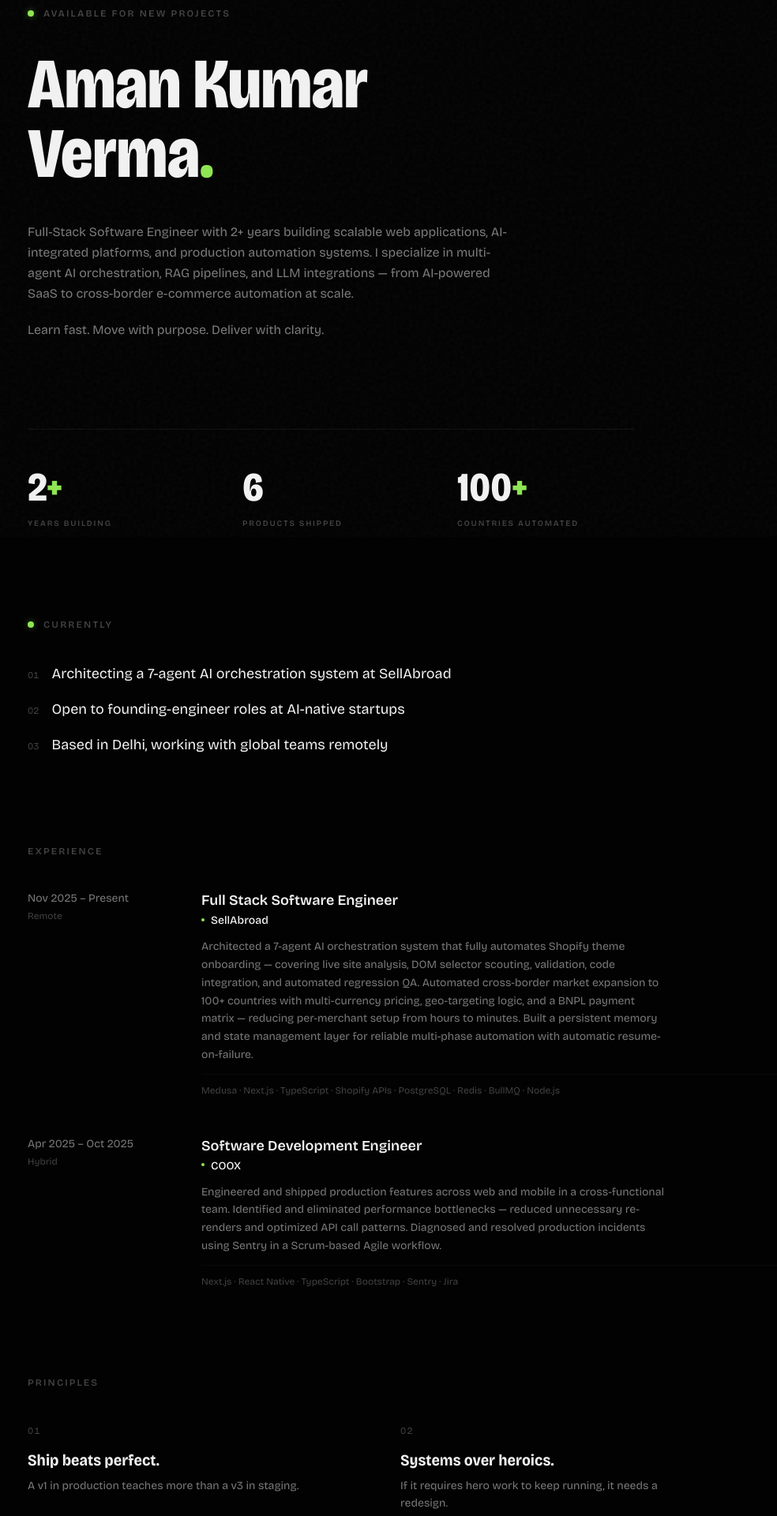
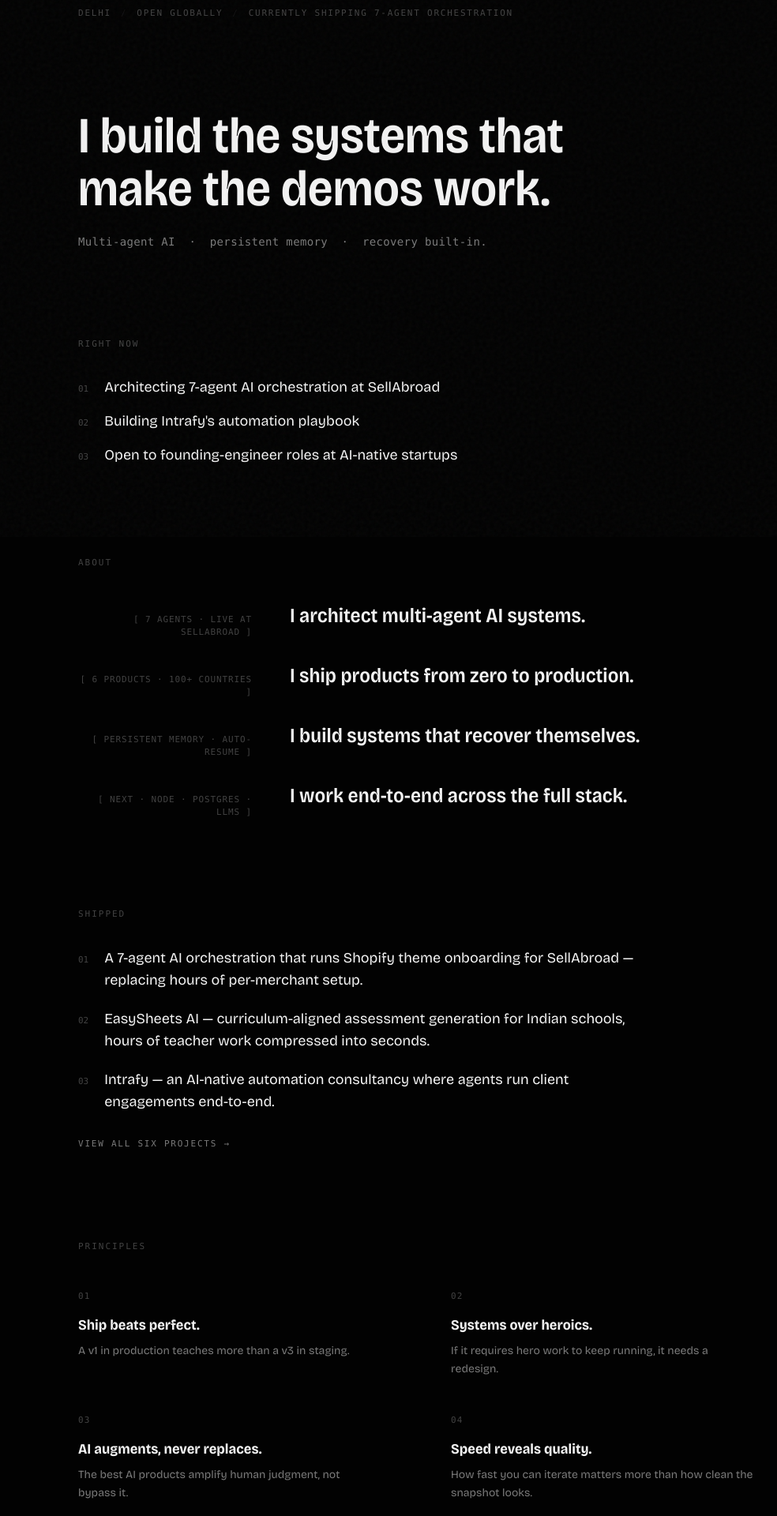
Before and after one commit to AmanKumarVerma11/AmanKumarVerma11.github.io, a React (Vite) app: page /about in a window 1280 px wide. Shown: the part 120-2040 px from the top of the page at 79% size, without its empty margins (69-1053 px from the left). Built offline with nearby package versions, Linux system fonts and the light colour scheme.

Commit message:
refactor: streamline Footer and Header components; enhance About page structure and content; update Home page animations and cursor effects; adjust Tailwind CSS color settings

```diff
--- a/src/index.css
+++ b/src/index.css
@@ -7,6 +7,8 @@
     color-scheme: dark;
     --mx: 50%;
     --my: 50%;
+    --name-wght: 720;
+    --name-wdth: 86;
   }
 
   html {
@@ -38,7 +40,7 @@
   }
 
   ::selection {
-    background-color: oklch(0.84 0.20 135 / 0.85);
+    background-color: oklch(0.74 0.09 215 / 0.85);
     color: oklch(0.09 0 0);
   }
 }
@@ -74,36 +76,13 @@
   animation: page-in 0.5s cubic-bezier(0.16, 1, 0.3, 1) backwards;
 }
 
-/* ── Status indicator: pulsing live dot ───────────────────── */
+/* ── Live-instrumented hero name ──────────────────────────── */
 
-@keyframes status-pulse {
-  0%   { transform: scale(1);   opacity: 0.7; }
-  70%  { transform: scale(2.6); opacity: 0;   }
-  100% { transform: scale(2.6); opacity: 0;   }
+.hero-name {
+  font-variation-settings: 'wdth' var(--name-wdth), 'wght' var(--name-wght);
 }
 
-.status-dot {
-  position: relative;
-  display: inline-block;
-  width: 8px;
-  height: 8px;
-  border-radius: 9999px;
-  background-color: oklch(0.84 0.20 135);
-  box-shadow: 0 0 8px oklch(0.84 0.20 135 / 0.45);
-  flex-shrink: 0;
-}
-
-.status-dot::after {
-  content: '';
-  position: absolute;
-  inset: 0;
-  border-radius: 9999px;
-  background-color: oklch(0.84 0.20 135);
-  animation: status-pulse 2.4s cubic-bezier(0.16, 1, 0.3, 1) infinite;
-  z-index: -1;
-}
-
-/* ── Cursor-tracked spotlight (used on Home hero) ─────────── */
+/* ── Cursor-tracked spotlight (Home hero) ─────────────────── */
 
 .spotlight {
   position: relative;
@@ -116,7 +95,7 @@
   inset: 0;
   background: radial-gradient(
     600px circle at var(--mx) var(--my),
-    oklch(0.84 0.20 135 / 0.06),
+    oklch(0.74 0.09 215 / 0.05),
     transparent 40%
   );
   pointer-events: none;
@@ -176,6 +155,48 @@
   font-variation-settings: 'wdth' 100, 'wght' 800;
 }
 
+/* ── Mono utility (system mono — no extra font load) ──────── */
+
+.font-mono-sys {
+  font-family: ui-monospace, SFMono-Regular, "SF Mono", Menlo, Monaco, Consolas, monospace;
+}
+
+/* ── Annotated bio (left-margin gloss) ────────────────────── */
+
+.bio-row {
+  display: grid;
+  grid-template-columns: 1fr;
+  gap: 0.5rem;
+  align-items: baseline;
+}
+
+@media (min-width: 1024px) {
+  .bio-row {
+    grid-template-columns: 220px 1fr;
+    gap: 3rem;
+  }
+}
+
+.bio-annotation {
+  font-family: ui-monospace, SFMono-Regular, "SF Mono", Menlo, Monaco, Consolas, monospace;
+  font-size: 11px;
+  letter-spacing: 0.08em;
+  text-transform: uppercase;
+  color: oklch(0.38 0 0);
+  transition: color 0.4s cubic-bezier(0.16, 1, 0.3, 1);
+}
+
+@media (min-width: 1024px) {
+  .bio-annotation {
+    text-align: right;
+    padding-top: 0.6rem;
+  }
+}
+
+.bio-row:hover .bio-annotation {
+  color: oklch(0.96 0 0);
+}
+
 /* ── Scroll reveal ────────────────────────────────────────── */
 
 .reveal-item {
@@ -217,11 +238,10 @@
   .animate-fade-up,
   .animate-page-in { animation: none; }
 
-  .status-dot::after { animation: none; }
-
   .btn-fill::before,
   .magnetic,
-  .project-title-text { transition: none; }
+  .project-title-text,
+  .bio-annotation { transition: none; }
 
   .reveal-item {
     opacity: 1;
@@ -230,4 +250,8 @@
   }
 
   .spotlight::before { display: none; }
+
+  .hero-name {
+    font-variation-settings: 'wdth' 84, 'wght' 800 !important;
+  }
 }
--- a/src/pages/About.jsx
+++ b/src/pages/About.jsx
@@ -1,113 +1,69 @@
 import useReveal from '../hooks/useReveal';
 
-const stats = [
-  { value: '2', suffix: '+',  label: 'Years building'      },
-  { value: '6',  suffix: '',  label: 'Products shipped'    },
-  { value: '100', suffix: '+', label: 'Countries automated' },
+const stamp = ['Delhi', 'Open globally', 'Currently shipping 7-agent orchestration'];
+
+const rightNow = [
+  'Architecting 7-agent AI orchestration at SellAbroad',
+  "Building Intrafy's automation playbook",
+  'Open to founding-engineer roles at AI-native startups',
 ];
 
-const currently = [
-  'Architecting a 7-agent AI orchestration system at SellAbroad',
-  'Open to founding-engineer roles at AI-native startups',
-  'Based in Delhi, working with global teams remotely',
-];
-
-const experience = [
+const bio = [
   {
-    title: 'Full Stack Software Engineer',
-    company: 'SellAbroad',
-    period: 'Nov 2025 – Present',
-    location: 'Remote',
-    description:
-      'Architected a 7-agent AI orchestration system that fully automates Shopify theme onboarding — covering live site analysis, DOM selector scouting, validation, code integration, and automated regression QA. Automated cross-border market expansion to 100+ countries with multi-currency pricing, geo-targeting logic, and a BNPL payment matrix — reducing per-merchant setup from hours to minutes. Built a persistent memory and state management layer for reliable multi-phase automation with automatic resume-on-failure.',
-    tech: 'Medusa · Next.js · TypeScript · Shopify APIs · PostgreSQL · Redis · BullMQ · Node.js',
+    annotation: '7 agents · live at SellAbroad',
+    claim: 'I architect multi-agent AI systems.',
   },
   {
-    title: 'Software Development Engineer',
-    company: 'COOX',
-    period: 'Apr 2025 – Oct 2025',
-    location: 'Hybrid',
-    description:
-      'Engineered and shipped production features across web and mobile in a cross-functional team. Identified and eliminated performance bottlenecks — reduced unnecessary re-renders and optimized API call patterns. Diagnosed and resolved production incidents using Sentry in a Scrum-based Agile workflow.',
-    tech: 'Next.js · React Native · TypeScript · Bootstrap · Sentry · Jira',
+    annotation: '6 products · 100+ countries',
+    claim: 'I ship products from zero to production.',
+  },
+  {
+    annotation: 'Persistent memory · auto-resume',
+    claim: 'I build systems that recover themselves.',
+  },
+  {
+    annotation: 'Next · Node · Postgres · LLMs',
+    claim: 'I work end-to-end across the full stack.',
   },
 ];
 
-const principles = [
-  {
-    num: '01',
-    title: 'Ship beats perfect.',
-    desc: 'A v1 in production teaches more than a v3 in staging.',
-  },
-  {
-    num: '02',
-    title: 'Systems over heroics.',
-    desc: 'If it requires hero work to keep running, it needs a redesign.',
-  },
-  {
-    num: '03',
-    title: 'AI augments, never replaces.',
-    desc: 'The best AI products amplify human judgment, not bypass it.',
-  },
-  {
-    num: '04',
-    title: 'Speed reveals quality.',
-    desc: 'How fast you can iterate matters more than how clean the snapshot looks.',
-  },
+const shipped = [
+  'A 7-agent AI orchestration that runs Shopify theme onboarding for SellAbroad — replacing hours of per-merchant setup.',
+  'EasySheets AI — curriculum-aligned assessment generation for Indian schools, hours of teacher work compressed into seconds.',
+  'Intrafy — an AI-native automation consultancy where agents run client engagements end-to-end.',
 ];
 
-const skills = [
-  { category: 'Frontend',        items: ['React.js', 'Next.js', 'React Native', 'TypeScript', 'Tailwind CSS'] },
-  { category: 'Backend',         items: ['Node.js', 'Express.js', 'Medusa', 'BullMQ', 'Prisma ORM', 'REST APIs'] },
-  { category: 'AI & Automation', items: ['Multi-Agent Orchestration', 'LLM Integration', 'RAG Systems', 'Vector Embeddings', 'Prompt Engineering'] },
-  { category: 'Databases',       items: ['PostgreSQL', 'MongoDB (Vector Search)', 'Redis'] },
-  { category: 'Tools',           items: ['Docker', 'Git', 'Sentry', 'Linear', 'Figma', 'Shopify Liquid'] },
-  { category: 'Languages',       items: ['JavaScript', 'TypeScript', 'SQL', 'Python'] },
+const principles = [
+  { num: '01', title: 'Ship beats perfect.',         desc: 'A v1 in production teaches more than a v3 in staging.' },
+  { num: '02', title: 'Systems over heroics.',       desc: 'If it requires hero work to keep running, it needs a redesign.' },
+  { num: '03', title: 'AI augments, never replaces.',desc: 'The best AI products amplify human judgment, not bypass it.' },
+  { num: '04', title: 'Speed reveals quality.',      desc: 'How fast you can iterate matters more than how clean the snapshot looks.' },
 ];
 
-function StatBlock({ value, suffix, label }) {
-  return (
-    <div>
-      <div
-        className="text-[clamp(2.4rem,4vw,3.4rem)] leading-none text-ink"
-        style={{ fontVariationSettings: "'wdth' 84, 'wght' 800" }}
-      >
-        {value}<span className="text-signal">{suffix}</span>
-      </div>
-      <div className="text-haze text-[10px] uppercase tracking-[0.18em] mt-3 font-semibold">
-        {label}
-      </div>
-    </div>
-  );
-}
+const plain = [
+  { label: 'Location',  value: 'Delhi, India · Open globally' },
+  { label: 'Education', value: 'B.Tech IT, IPEC AKTU · 2024' },
+  { label: 'Stack',     value: 'React · Next.js · TypeScript · Node · Postgres · Redis · Python · LLMs · LangChain' },
+  { label: 'Email',     value: 'akverma11aug2002@gmail.com', href: 'mailto:akverma11aug2002@gmail.com' },
+  { label: 'GitHub',    value: 'github.com/AmanKumarVerma11', href: 'https://github.com/AmanKumarVerma11' },
+  { label: 'LinkedIn',  value: 'linkedin.com/in/aman-kr-verma11', href: 'https://www.linkedin.com/in/aman-kr-verma11/' },
+];
 
-function ExperienceRow({ exp, delay }) {
+function BioRow({ item, delay }) {
   const [ref, visible] = useReveal();
   return (
     <div
       ref={ref}
-      className={`reveal-item grid lg:grid-cols-[180px_1fr] gap-4 lg:gap-10 group${visible ? ' is-visible' : ''}`}
+      className={`bio-row reveal-item${visible ? ' is-visible' : ''}`}
       style={{ transitionDelay: `${delay}ms` }}
     >
-      <div className="space-y-1 pt-0.5">
-        <p className="text-dim text-sm">{exp.period}</p>
-        <p className="text-haze text-xs">{exp.location}</p>
-      </div>
-      <div className="space-y-3 border-t border-wire pt-5 lg:border-0 lg:pt-0">
-        <div>
-          <h3 className="text-ink font-semibold text-lg">{exp.title}</h3>
-          <p className="text-ink text-sm mt-0.5 font-medium">
-            <span className="inline-block w-1 h-1 rounded-full bg-signal mr-2 mb-[3px] align-middle" aria-hidden="true" />
-            {exp.company}
-          </p>
-        </div>
-        <p className="text-dim text-sm leading-relaxed max-w-[65ch]">
-          {exp.description}
-        </p>
-        <p className="text-haze text-xs pt-3 border-t border-wire/50">
-          {exp.tech}
-        </p>
-      </div>
+      <p className="bio-annotation">[ {item.annotation} ]</p>
+      <p
+        className="text-ink text-xl lg:text-[1.6rem] leading-snug"
+        style={{ fontVariationSettings: "'wdth' 90, 'wght' 600" }}
+      >
+        {item.claim}
+      </p>
     </div>
   );
 }
@@ -117,19 +73,19 @@ function PrincipleBlock({ p, delay }) {
   return (
     <div
       ref={ref}
-      className={`reveal-item group${visible ? ' is-visible' : ''}`}
+      className={`reveal-item${visible ? ' is-visible' : ''}`}
       style={{ transitionDelay: `${delay}ms` }}
     >
-      <span className="text-haze text-xs tabular-nums tracking-widest group-hover:text-signal transition-colors duration-300">
+      <span className="font-mono-sys text-haze text-[11px] tracking-[0.1em]">
         {p.num}
       </span>
       <h3
-        className="text-ink text-xl mt-3 mb-2"
-        style={{ fontVariationSettings: "'wdth' 90, 'wght' 700" }}
+        className="text-ink text-lg mt-3 mb-2"
+        style={{ fontVariationSettings: "'wdth' 92, 'wght' 700" }}
       >
         {p.title}
       </h3>
-      <p className="text-dim text-sm leading-relaxed max-w-[40ch]">
+      <p className="text-dim text-sm leading-relaxed max-w-[42ch]">
         {p.desc}
       </p>
     </div>
@@ -138,152 +94,124 @@ function PrincipleBlock({ p, delay }) {
 
 function About() {
   return (
-    <div className="max-w-6xl mx-auto px-6 lg:px-10 py-16 space-y-28">
+    <div className="max-w-5xl mx-auto px-6 lg:px-10 py-16 space-y-28">
 
-      {/* ── Identity ──────────────────────────────────────────── */}
-      <section className="space-y-10 max-w-4xl">
-        <div className="flex items-center gap-3 animate-fade-up" style={{ animationDelay: '0.05s' }}>
-          <span className="status-dot" aria-hidden="true" />
-          <p className="text-haze text-xs font-semibold tracking-[0.18em] uppercase">
-            Available for new projects
-          </p>
-        </div>
-
-        <div className="-mt-2">
-          <div className="overflow-hidden pb-1">
-            <h1
-              className="text-[clamp(3rem,7vw,6rem)] leading-[0.94] text-ink animate-line-reveal"
-              style={{
-                fontVariationSettings: "'wdth' 84, 'wght' 800",
-                animationDelay: '0.2s',
-              }}
-            >
-              Aman Kumar
-            </h1>
-          </div>
-          <div className="overflow-hidden pb-1">
-            <h1
-              className="text-[clamp(3rem,7vw,6rem)] leading-[0.94] text-ink animate-line-reveal"
-              style={{
-                fontVariationSettings: "'wdth' 84, 'wght' 800",
-                animationDelay: '0.32s',
-              }}
-            >
-              Verma<span className="text-signal">.</span>
-            </h1>
-          </div>
-        </div>
-
-        <div className="space-y-5 animate-fade-up" style={{ animationDelay: '0.65s' }}>
-          <p className="text-dim text-base leading-relaxed max-w-[60ch]">
-            Full-Stack Software Engineer with 2+ years building scalable web
-            applications, AI-integrated platforms, and production automation
-            systems. I specialize in multi-agent AI orchestration, RAG pipelines,
-            and LLM integrations — from AI-powered SaaS to cross-border e-commerce
-            automation at scale.
-          </p>
-          <p className="text-dim text-base leading-relaxed max-w-[60ch]">
-            Learn fast. Move with purpose. Deliver with clarity.
-          </p>
-        </div>
-      </section>
-
-      {/* ── Stats ─────────────────────────────────────────────── */}
-      <section className="grid grid-cols-3 gap-6 sm:gap-12 max-w-3xl border-t border-wire pt-12">
-        {stats.map(s => (
-          <StatBlock key={s.label} {...s} />
+      {/* ── 1. Metadata stamp ─────────────────────────────────── */}
+      <section
+        className="font-mono-sys text-haze text-[11px] uppercase tracking-[0.16em] flex flex-wrap items-center gap-x-3 gap-y-2 animate-fade-up"
+        style={{ animationDelay: '0.05s' }}
+      >
+        {stamp.map((s, i) => (
+          <span key={i} className="flex items-center gap-3">
+            <span>{s}</span>
+            {i < stamp.length - 1 && <span className="text-wire">/</span>}
+          </span>
         ))}
       </section>
 
-      {/* ── Currently ─────────────────────────────────────────── */}
+      {/* ── 2. Manifesto ──────────────────────────────────────── */}
+      <section className="animate-fade-up" style={{ animationDelay: '0.2s' }}>
+        <h1
+          className="text-[clamp(2.2rem,5vw,4.4rem)] leading-[1.05] text-ink max-w-[22ch]"
+          style={{ fontVariationSettings: "'wdth' 92, 'wght' 600" }}
+        >
+          I build the systems that make&nbsp;the&nbsp;demos&nbsp;work.
+        </h1>
+        <p className="font-mono-sys text-dim text-sm mt-6 tracking-wide">
+          Multi-agent AI &nbsp;·&nbsp; persistent memory &nbsp;·&nbsp; recovery built-in.
+        </p>
+      </section>
+
+      {/* ── 3. Right Now ──────────────────────────────────────── */}
       <section>
-        <div className="flex items-center gap-3 mb-10">
-          <span className="status-dot" aria-hidden="true" />
-          <h2 className="text-haze text-xs font-semibold tracking-[0.18em] uppercase">
-            Currently
-          </h2>
-        </div>
-        <ul className="space-y-4">
-          {currently.map((line, i) => (
-            <li key={i} className="text-ink text-lg leading-relaxed max-w-[60ch] flex items-baseline gap-4">
-              <span className="text-haze text-xs tabular-nums shrink-0">{String(i + 1).padStart(2, '0')}</span>
+        <h2 className="font-mono-sys text-haze text-[11px] uppercase tracking-[0.18em] mb-8">
+          Right Now
+        </h2>
+        <ul className="space-y-3 max-w-[60ch]">
+          {rightNow.map((line, i) => (
+            <li key={i} className="text-ink text-base lg:text-lg flex items-baseline gap-5">
+              <span className="font-mono-sys text-haze text-[11px] tabular-nums shrink-0">
+                {String(i + 1).padStart(2, '0')}
+              </span>
               <span>{line}</span>
             </li>
           ))}
         </ul>
       </section>
 
-      {/* ── Experience ────────────────────────────────────────── */}
+      {/* ── 4. Annotated bio (the centerpiece) ───────────────── */}
       <section>
-        <h2 className="text-haze text-xs font-semibold tracking-[0.18em] uppercase mb-10">
-          Experience
+        <h2 className="font-mono-sys text-haze text-[11px] uppercase tracking-[0.18em] mb-10">
+          About
         </h2>
-        <div className="space-y-12">
-          {experience.map((exp, i) => (
-            <ExperienceRow key={i} exp={exp} delay={i * 80} />
+        <div className="space-y-7">
+          {bio.map((item, i) => (
+            <BioRow key={i} item={item} delay={i * 70} />
           ))}
         </div>
       </section>
 
-      {/* ── Principles ────────────────────────────────────────── */}
+      {/* ── 5. Shipped ────────────────────────────────────────── */}
       <section>
-        <h2 className="text-haze text-xs font-semibold tracking-[0.18em] uppercase mb-10">
+        <h2 className="font-mono-sys text-haze text-[11px] uppercase tracking-[0.18em] mb-8">
+          Shipped
+        </h2>
+        <ul className="space-y-5 max-w-[68ch]">
+          {shipped.map((line, i) => (
+            <li key={i} className="text-ink text-base lg:text-lg leading-relaxed flex items-baseline gap-5">
+              <span className="font-mono-sys text-haze text-[11px] tabular-nums shrink-0 mt-1">
+                {String(i + 1).padStart(2, '0')}
+              </span>
+              <span>{line}</span>
+            </li>
+          ))}
+        </ul>
+        <a
+          href="/projects"
+          className="font-mono-sys inline-block text-dim text-[11px] uppercase tracking-[0.16em] mt-8 link-grow hover:text-ink transition-colors duration-200"
+        >
+          View all six projects →
+        </a>
+      </section>
+
+      {/* ── 6. Principles ─────────────────────────────────────── */}
+      <section>
+        <h2 className="font-mono-sys text-haze text-[11px] uppercase tracking-[0.18em] mb-10">
           Principles
         </h2>
-        <div className="grid md:grid-cols-2 gap-x-12 gap-y-12 max-w-4xl">
+        <div className="grid md:grid-cols-2 gap-x-12 gap-y-10 max-w-4xl">
           {principles.map((p, i) => (
             <PrincipleBlock key={p.num} p={p} delay={i * 60} />
           ))}
         </div>
       </section>
 
-      {/* ── Skills ────────────────────────────────────────────── */}
-      <section>
-        <h2 className="text-haze text-xs font-semibold tracking-[0.18em] uppercase mb-10">
-          Skills
+      {/* ── 7. Plain footer block ─────────────────────────────── */}
+      <section className="border-t border-wire pt-14">
+        <h2 className="font-mono-sys text-haze text-[11px] uppercase tracking-[0.18em] mb-8">
+          The Plain Stuff
         </h2>
-        <div className="grid grid-cols-2 md:grid-cols-3 gap-x-8 gap-y-10">
-          {skills.map(({ category, items }) => (
-            <div key={category}>
-              <h3 className="text-ink text-sm font-semibold mb-3">{category}</h3>
-              <ul className="space-y-1.5">
-                {items.map(item => (
-                  <li key={item} className="text-dim text-sm hover:text-ink transition-colors duration-200 cursor-default">
-                    {item}
-                  </li>
-                ))}
-              </ul>
+        <dl className="space-y-3 max-w-3xl">
+          {plain.map(item => (
+            <div key={item.label} className="grid grid-cols-[110px_1fr] gap-4 sm:gap-6 items-baseline">
+              <dt className="font-mono-sys text-haze text-[11px] uppercase tracking-[0.14em]">
+                {item.label}
+              </dt>
+              <dd className="text-dim text-sm">
+                {item.href ? (
+                  <a
+                    href={item.href}
+                    target={item.href.startsWith('http') ? '_blank' : undefined}
+                    rel={item.href.startsWith('http') ? 'noopener noreferrer' : undefined}
+                    className="hover:text-ink transition-colors duration-200 link-grow"
+                  >
+                    {item.value}
+                  </a>
+                ) : item.value}
+              </dd>
             </div>
           ))}
-        </div>
-      </section>
-
-      {/* ── Education ─────────────────────────────────────────── */}
-      <section className="border-t border-wire pt-14">
-        <h2 className="text-haze text-xs font-semibold tracking-[0.18em] uppercase mb-8">
-          Education
-        </h2>
-        <div className="grid lg:grid-cols-[180px_1fr] gap-4 lg:gap-10">
-          <p className="text-dim text-sm pt-0.5">2020 – 2024</p>
-          <div className="border-t border-wire pt-5 lg:border-0 lg:pt-0">
-            <h3 className="text-ink font-semibold">B.Tech in Information Technology</h3>
-            <p className="text-dim text-sm mt-1">IPEC (AKTU) · CGPA 7.01 / 10</p>
-          </div>
-        </div>
-      </section>
-
-      {/* ── Contact CTA at end ────────────────────────────────── */}
-      <section className="border-t border-wire pt-14">
-        <p className="text-haze text-xs font-semibold tracking-[0.18em] uppercase mb-3">
-          Want to work together?
-        </p>
-        <a
-          href="mailto:akverma11aug2002@gmail.com"
-          className="text-ink text-2xl link-grow hover:text-dim transition-colors duration-200"
-          style={{ fontVariationSettings: "'wdth' 90, 'wght' 700" }}
-        >
-          akverma11aug2002@gmail.com →
-        </a>
+        </dl>
       </section>
 
     </div>
--- a/tailwind.config.js
+++ b/tailwind.config.js
@@ -16,7 +16,7 @@ export default {
         dim:     'oklch(0.58 0 0 / <alpha-value>)',
         haze:    'oklch(0.38 0 0 / <alpha-value>)',
         wire:    'oklch(0.18 0 0 / <alpha-value>)',
-        signal:  'oklch(0.84 0.20 135 / <alpha-value>)',
+        signal:  'oklch(0.74 0.09 215 / <alpha-value>)',
       },
       screens: {
         xs: '350px',
```
Also changed, not shown: src/Components/Footer.jsx (+3 -6 lines), src/Components/Header.jsx (+1 -7 lines), src/pages/Home.jsx (+74 -21 lines).
